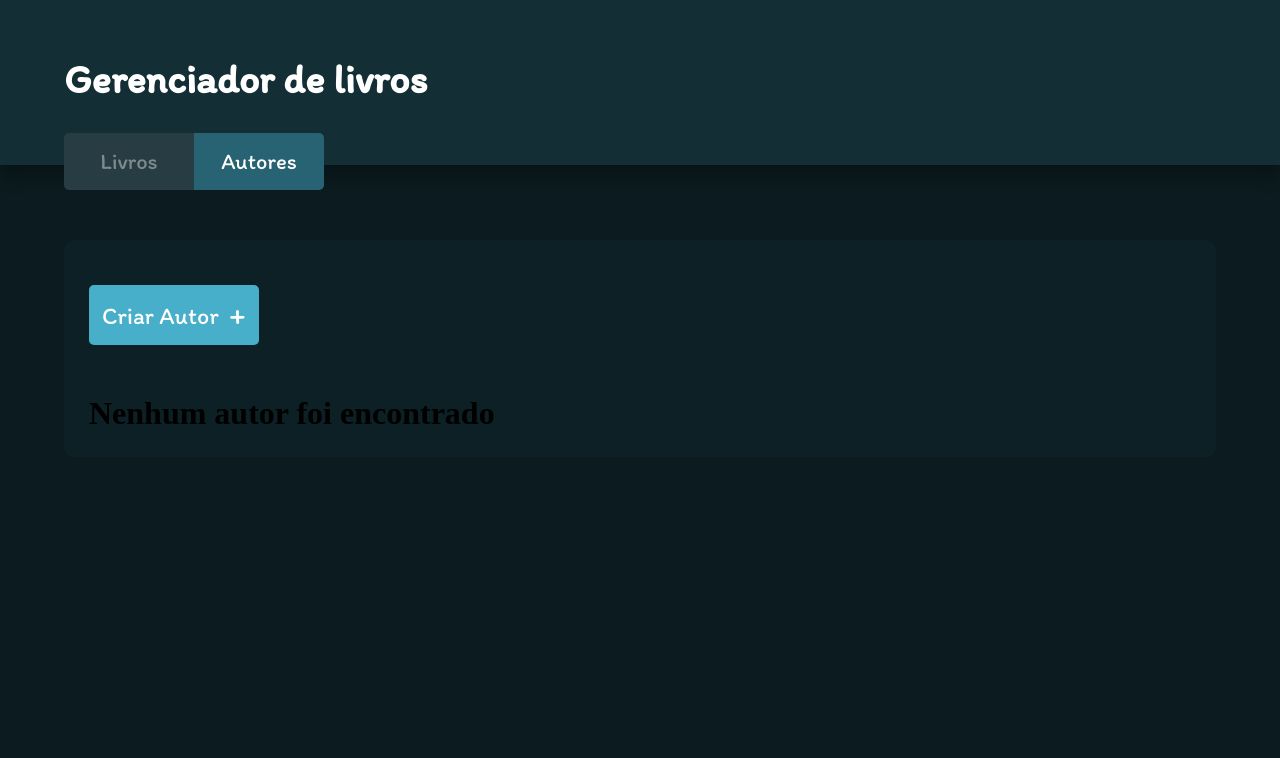
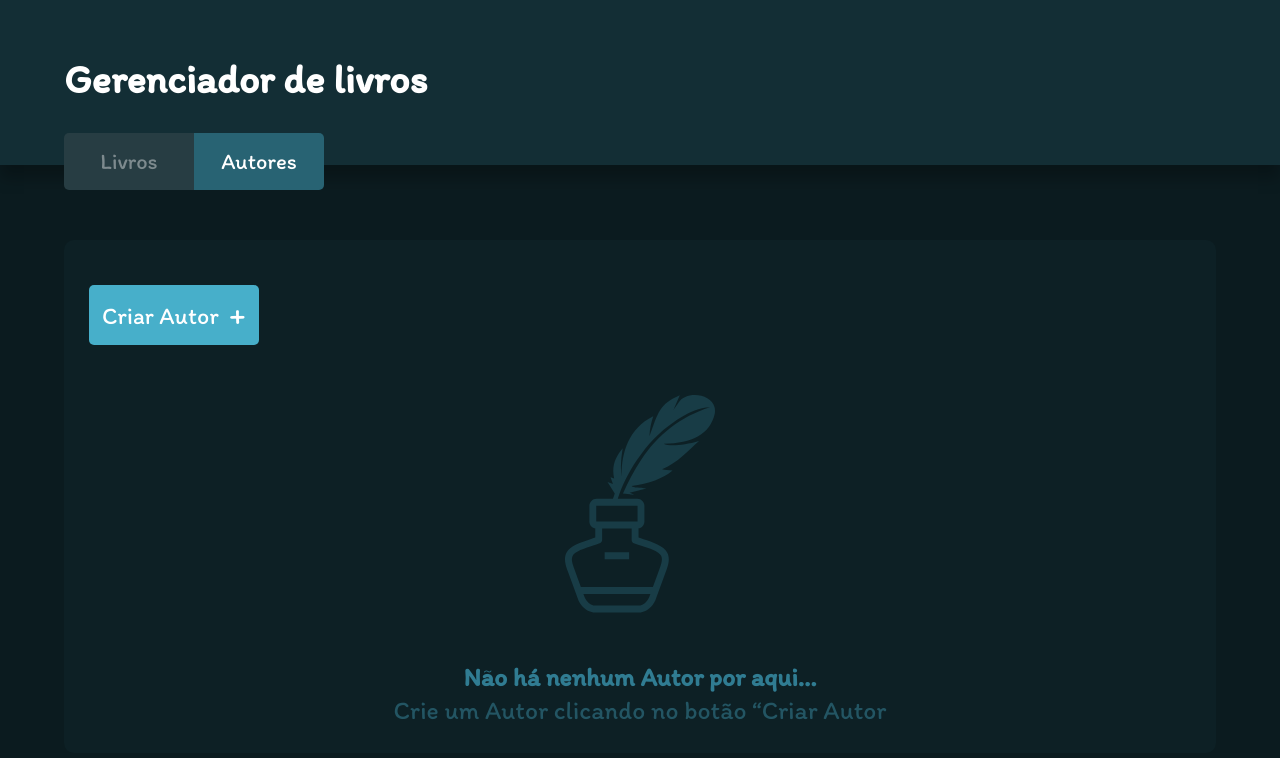
Before and after one commit to VitorRamires/Book_Manager, a React (Vite) app: page /autores in a window 1280 px wide. Shown: the top 758 px of the page. Built offline with nearby package versions, Linux system fonts and the light colour scheme.

Commit message:
add date creation and remove status

```diff
--- a/src/components/authors/authors.jsx
+++ b/src/components/authors/authors.jsx
@@ -16,6 +16,8 @@ import { Edit } from "./features/edit.jsx";
 import { Preview } from "./features/view.jsx";
 import { Remove } from "./features/remove.jsx";
 import { CreateGlobalAuthors } from "../../context/globalContextAuthors.jsx";
+import { Message } from "../messages/messages.jsx";
+import img from "../../img/Author.svg";
 
 export function Authors() {
   const {
@@ -47,6 +49,7 @@ export function Authors() {
                 <label htmlFor="authorName">Autor</label>
                 <input
                   id="authorName"
+                  placeholder="Digite o nome do autor"
                   {...register("authorName", { required: true })}
                 />
               </ItemModal>
@@ -55,6 +58,7 @@ export function Authors() {
                 <input
                   id="email"
                   type="email"
+                  placeholder="Digite o email do autor"
                   {...register("email", { required: true })}
                 />
               </ItemModal>
@@ -100,7 +104,7 @@ export function Authors() {
             </tbody>
           </TableBox>
         ) : (
-          <h1>Nenhum autor foi encontrado</h1>
+          <Message image={img} section="Autor"/>
         )}
       </TableWrapper>
     </Center>
--- a/src/components/authors/features/view.jsx
+++ b/src/components/authors/features/view.jsx
@@ -7,13 +7,16 @@ import {
   ModalActions,
   DialogTrigger,
   DialogTitle,
-  ViewInfo,
+  ViewInfoDinamic,
 } from "../../components-styles/preview";
 import previewLogo from "../../../img/preview.svg";
-import { useState } from "react";
+import { useState, useContext } from "react";
+import { CreateGlobalAuthors } from "../../../context/globalContextAuthors";
 
 export function Preview({ authorIdPreview }) {
   const [getIdPreview, setGetIdPreview] = useState(authorIdPreview);
+  const { existedAuthor } = useContext(CreateGlobalAuthors);
+
   const captureOnLocalStorage = JSON.parse(localStorage.getItem("authors"));
   let filterIdAuthorPreview = captureOnLocalStorage.filter(
     (item) => item.authorId === getIdPreview
@@ -40,16 +43,25 @@ export function Preview({ authorIdPreview }) {
             <DialogTitle>Visualizando</DialogTitle>
             <Dialog.Description></Dialog.Description>
 
-            <ViewInfo>
+            <ViewInfoDinamic autoPermission={existedAuthor}>
               <ItemModal>
-                <h3>Nome do autor</h3>
+                <h3>Nome do autor:</h3>
                 <p>{filterIdAuthorPreview.author}</p>
               </ItemModal>
               <ItemModal>
-                <h3>Email</h3>
+                <h3>Email:</h3>
                 <p>{filterIdAuthorPreview.email}</p>
               </ItemModal>
-            </ViewInfo>
+              <ItemModal>
+                <h3>Criado em:</h3>
+                <p>{filterIdAuthorPreview.date}</p>
+              </ItemModal>
+              <ItemModal>
+                <h3>Status de exclusão</h3>
+                <p>{existedAuthor ? "Não permitido" : "Permitido"}</p>
+              </ItemModal>
+            </ViewInfoDinamic>
+
             <ModalActions>
               <Dialog.Close asChild>
                 <button>Fechar</button>
--- a/src/components/books/books.jsx
+++ b/src/components/books/books.jsx
@@ -17,14 +17,14 @@ import { Remove } from "./features/remove.jsx";
 import { CreateGlobalContext } from "../../context/globalContext.jsx";
 import { useContext } from "react";
 import { CreateGlobalAuthors } from "../../context/globalContextAuthors.jsx";
+import { Message } from "../messages/messages.jsx";
+import img from "../../img/book.svg";
 
 export function Livros() {
-  const { books, formMethods, createBookHandle } =
+  const { books, handleSubmit, register, createBookHandle } =
     useContext(CreateGlobalContext);
 
   const { authors } = useContext(CreateGlobalAuthors);
-
-  const { handleSubmit, register } = formMethods;
 
   return (
     <Center>
@@ -50,7 +50,7 @@ export function Livros() {
                 <input
                   id="pages"
                   type="number"
-                  {...register("pages")}
+                  {...register("pages", { required: true })}
                   placeholder="Digite a quantidade de páginas"
                 />
               </ItemModal>
@@ -64,7 +64,6 @@ export function Livros() {
                   {...register("author", { required: true })}
                   defaultValue={"selecione o autor"}
                 >
-                  <option value="Escolha o autor">Escolha o autor</option>
                   {authors.map((author) => {
                     return (
                       <option key={author.authorId} value={author.authorId}>
@@ -111,8 +110,9 @@ export function Livros() {
                     <td>
                       <p>
                         {
-                          authors.find((item) => item.authorId == book.authorId)
-                            ?.author
+                          authors.find(
+                            (author) => author.authorId == book.authorId
+                          )?.author
                         }
                       </p>
                     </td>
@@ -131,7 +131,7 @@ export function Livros() {
           </TableBox>
         ) : (
           <>
-            <h1>Nenhum livro foi encontrado</h1>
+            <Message image={img} section="Livro"/>
           </>
         )}
       </TableWrapper>
--- a/src/components/books/features/edit.jsx
+++ b/src/components/books/features/edit.jsx
@@ -88,7 +88,6 @@ export function Editar({ bookId }) {
                     onChange={handleInputChange}
                     defaultValue={"selecione o autor"}
                   >
-                    <option value="Escolha o autor">Escolha o autor</option>
                     {authors.map((author) => {
                       return (
                         <option key={author.author} value={author.authorId}>
--- a/src/components/books/features/view.jsx
+++ b/src/components/books/features/view.jsx
@@ -61,7 +61,12 @@ export function Preview({ bookIdPreview }) {
                 <h3>Páginas:</h3>
                 <p>{filterIdPreview.pages}</p>
               </ItemModal>
+              <ItemModal>
+                  <h3>Criado em:</h3>
+                  <p>{filterIdPreview.date}</p>
+              </ItemModal>
             </ViewInfo>
+
             <ModalActions>
               <Dialog.Close asChild>
                 <button>Fechar</button>
--- /dev/null
+++ b/src/components/components-styles/message.js
@@ -0,0 +1,23 @@
+import styled from "styled-components";
+
+export const MessageStyle = styled.div`
+  text-align: center;
+  font-family: "Itim";
+  font-size: 1.6rem;
+
+  img {
+    width: 150px;
+    height: auto;
+    margin-bottom: 40px;
+  }
+
+  span{
+    color: #307C92;
+    font-weight: bold;
+  }
+
+  p {
+    margin: 3px 0;
+    color: #235563;
+  }
+`;
--- a/src/components/components-styles/preview.js
+++ b/src/components/components-styles/preview.js
@@ -25,12 +25,10 @@ export const ModalBox = styled(Dialog.Content)`
   color: #ffffff;
   font-family: "Inter";
 
-   h2{
+  h2 {
     font-family: "Itim";
   }
-
 `;
-
 
 export const DialogTrigger = styled(Dialog.Trigger)`
   display: flex;
@@ -56,7 +54,7 @@ export const ItemModal = styled.div`
   padding: 10px 15px;
   border-radius: 5px;
 
-  h3{
+  h3 {
     font-family: "Itim";
     font-size: 1.2rem;
     font-weight: normal;
@@ -83,12 +81,22 @@ export const ViewInfo = styled.div`
   }
 `;
 
+export const ViewInfoDinamic = styled(ViewInfo).withConfig({
+  shouldForwardProp: (prop) => prop !== "autoPermission",
+})`
+  div:last-child {
+    background-color: ${(props) =>
+      props.autoPermission ? "#9A3030" : "#009405"};
+  }
+`;
+
 export const ModalActions = styled.div`
   display: flex;
   gap: 10px;
   align-items: center;
   justify-content: start;
   width: 100%;
+  margin-top: 35px;
 
   button {
     width: 100px;
--- a/src/components/components-styles/tables.js
+++ b/src/components/components-styles/tables.js
@@ -28,6 +28,7 @@ export const ModalBox = styled(Dialog.Content)`
 
    h2{
     font-family: "Itim";
+    margin-bottom:35px;
   }
 `;
 
@@ -67,7 +68,7 @@ export const ItemModal = styled.div`
   justify-content: center;
   gap: 5px;
   width: 100%;
-  margin: 40px 0;
+  margin: 25px 0;
 
   input {
     width: 90%;
@@ -94,6 +95,7 @@ export const ModalActions = styled.div`
   gap: 10px;
   align-items: center;
   justify-content: start;
+  margin-top: 35px;
 
   button {
     width: 100px;
--- /dev/null
+++ b/src/components/messages/messages.jsx
@@ -0,0 +1,17 @@
+/* eslint-disable react/prop-types */
+
+import { MessageStyle } from "../components-styles/message";
+
+export function Message({ image, section}) {
+  return (
+    <MessageStyle>
+      <img src={image} alt=""/>
+      <p>
+        <span>Não há nenhum {section} por aqui...</span>
+      </p>
+      <p>
+        Crie um {section} clicando no botão “Criar {section}
+      </p>
+    </MessageStyle>
+  );
+}
--- a/src/context/globalContext.jsx
+++ b/src/context/globalContext.jsx
@@ -9,7 +9,7 @@ export function ContextGlobal({ children }) {
   const [books, setBooks] = useState([]);
 
   const [ids, setIds] = useState(0);
-  const formMethods = useForm({});
+  const { handleSubmit, register, reset } = useForm();
 
   useEffect(() => {
     const getBooks = JSON.parse(localStorage.getItem("books")) || [];
@@ -21,6 +21,7 @@ export function ContextGlobal({ children }) {
     }
   }, []);
 
+
   function createBookHandle(data) {
     setIds(ids + 1);
 
@@ -29,15 +30,17 @@ export function ContextGlobal({ children }) {
       pages: data.pages,
       id: ids,
       authorId: data.author,
+      date: new Date().toLocaleDateString("pt-BR"),
     };
 
     setBooks((state) => [...state, newBook]);
     localStorage.setItem("books", JSON.stringify([...books, newBook]));
+    reset();
   }
 
   return (
     <CreateGlobalContext.Provider
-      value={{ books, setBooks, formMethods, createBookHandle, ids }}
+      value={{ books, setBooks, createBookHandle, ids, handleSubmit, register }}
     >
       {children}
     </CreateGlobalContext.Provider>
--- a/src/context/globalContextAuthors.jsx
+++ b/src/context/globalContextAuthors.jsx
@@ -8,6 +8,7 @@ export function ContextAuthors({ children }) {
   const [authors, setAuthors] = useState([]);
   const [authorsId, setAuthorsId] = useState(0);
   const [authorNotExistMessage, setAuthorNotExistMessage] = useState("");
+  const [existedAuthor, setExistedAuthor] = useState();
 
   const formMethods = useForm({
     defaultValues: {
@@ -32,6 +33,7 @@ export function ContextAuthors({ children }) {
       author: data.authorName,
       email: data.email,
       authorId: authorsId,
+      date: new Date().toLocaleDateString("pt-BR"),
     };
 
     const authorExist = authors.some((item) => item.author == newAuthor.author);
@@ -55,6 +57,8 @@ export function ContextAuthors({ children }) {
         authorsId,
         authorNotExistMessage,
         setAuthorNotExistMessage,
+        existedAuthor,
+        setExistedAuthor
       }}
     >
       {children}
```
Also changed, not shown: src/components/authors/features/remove.jsx (+13 -13 lines), src/img/Author.svg (added), src/img/book.svg (added).
